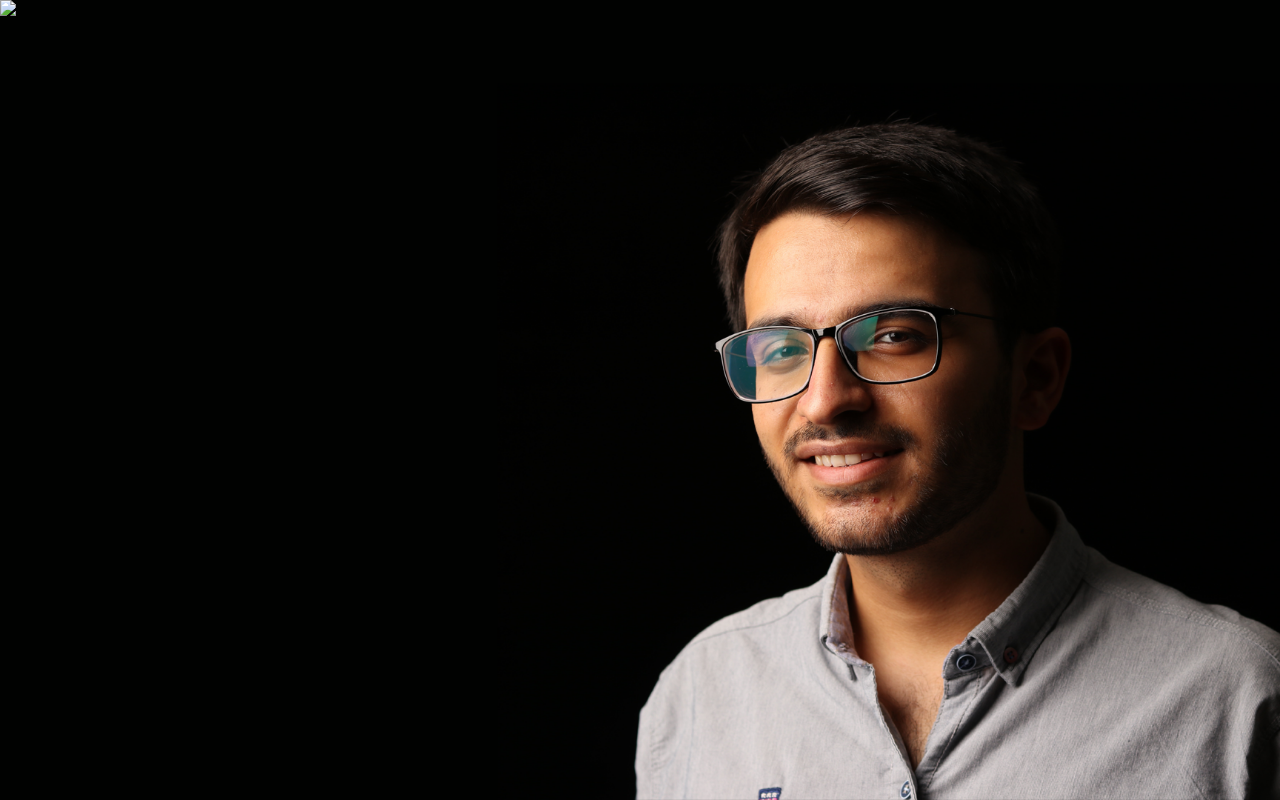
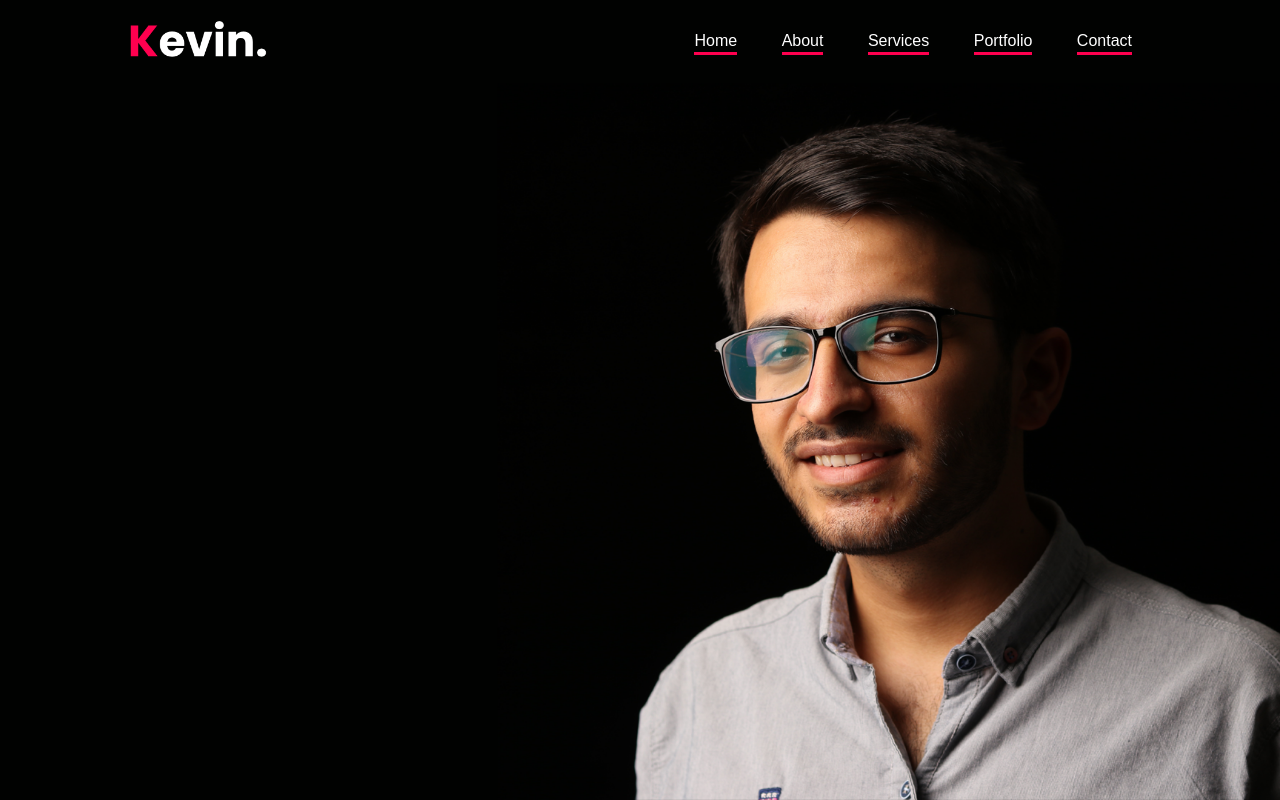
Before and after one commit to jkatipelly/Portfolio, a plain HTML site: page index.html in a window 1280 px wide. Drawn offline with Linux system fonts and the light colour scheme.

Commit message:
More styling

```diff
--- a/index.html
+++ b/index.html
@@ -11,7 +11,14 @@
     <div id="header">
       <div class="container">
         <nav>
-          <img src="imges/logo.png" class="logo" />
+          <img src="images/logo.png" class="logo" />
+          <ul>
+            <li><a href="#">Home</a></li>
+            <li><a href="#">About</a></li>
+            <li><a href="#">Services</a></li>
+            <li><a href="#">Portfolio</a></li>
+            <li><a href="#">Contact</a></li>
+          </ul>
         </nav>
       </div>
     </div>
--- a/style.css
+++ b/style.css
@@ -16,3 +16,40 @@ body {
   background-size: cover;
   background-position: center;
 }
+
+.container {
+  padding: 10px 10%;
+}
+
+nav {
+  display: flex;
+  align-items: center;
+  justify-content: space-between;
+  flex-wrap: wrap;
+}
+
+.logo {
+  width: 140px;
+}
+
+nav ul li {
+  display: inline-block;
+  list-style: none;
+  margin: 10px 20px;
+}
+
+nav ul li a {
+  color: #fff;
+  text-decoration: none;
+  position: relative;
+}
+
+nav ul li a::after {
+  content: "";
+  width: 100%;
+  height: 3px;
+  background: #ff004f;
+  position: absolute;
+  left: 0;
+  bottom: -6px;
+}
```
